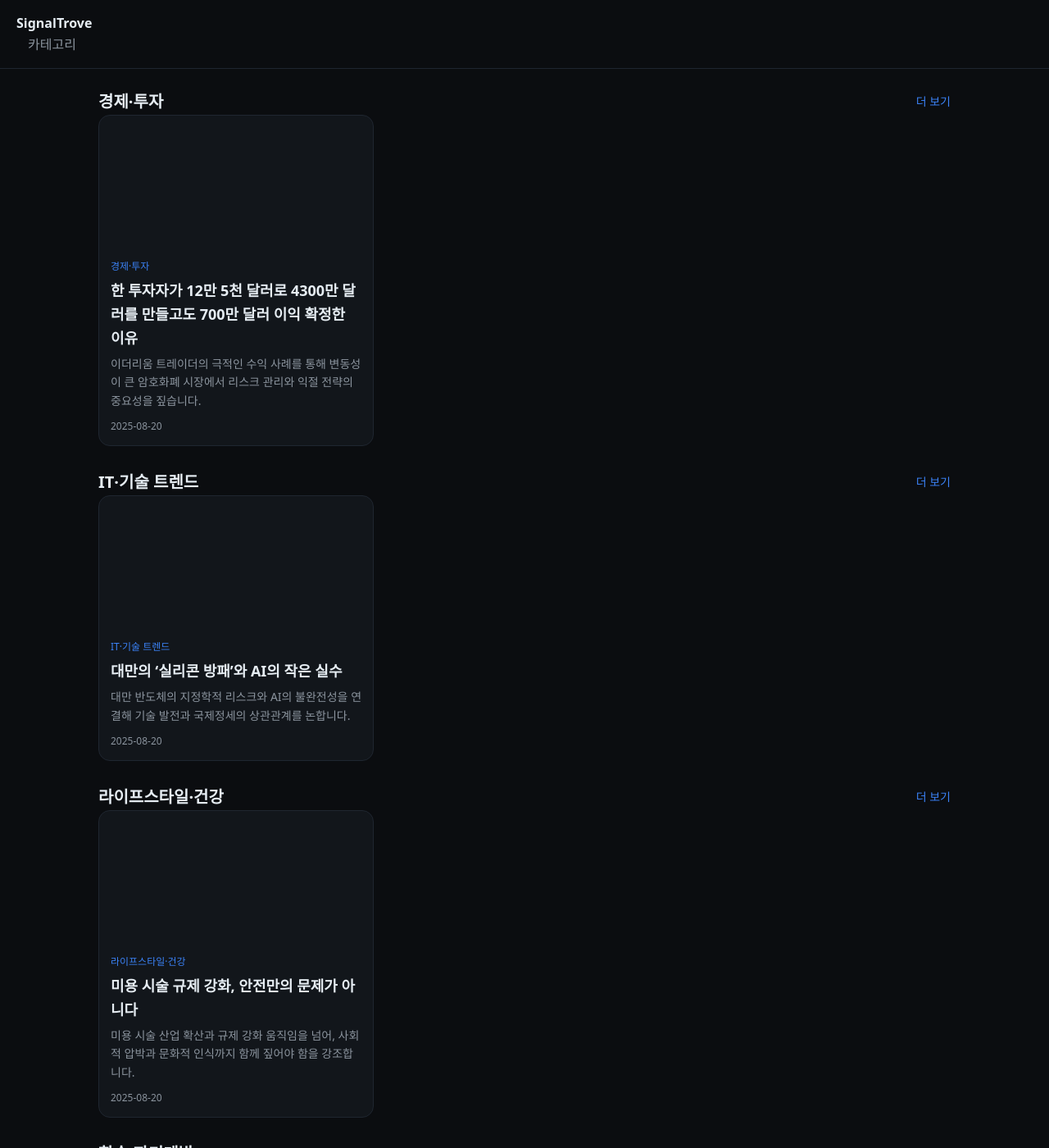
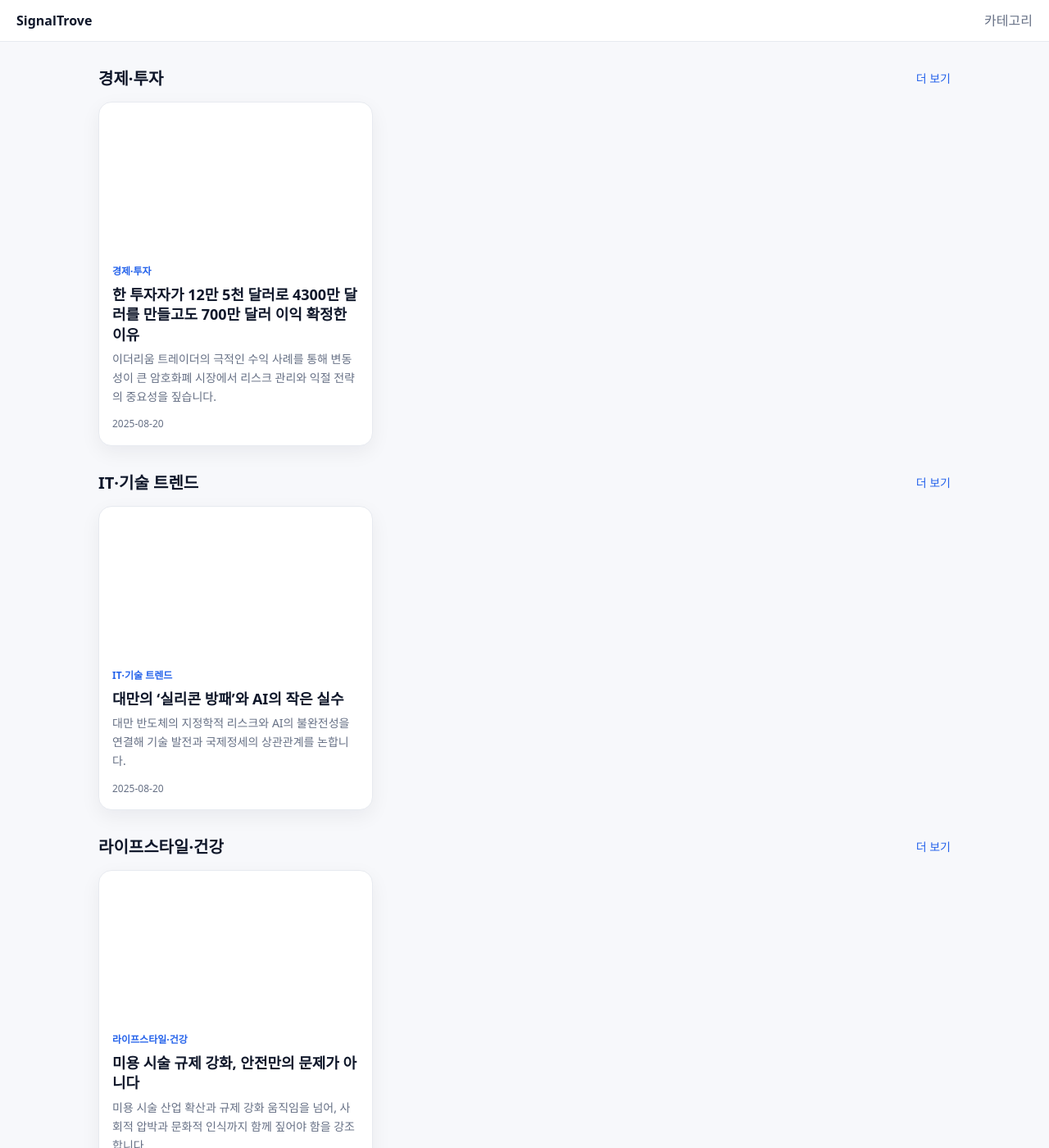
Before and after one commit to signaltrove/signaltrove.github.io, a Jekyll site: the page built from index.html, in a window 1280 px wide and 1400 px high. Shown: the whole window at 82% size. Built offline with Jekyll 4.4.1, drawn with Linux system fonts in a browser that asks for light colours.

Commit message:
Update main.css

```diff
--- a/assets/css/main.css
+++ b/assets/css/main.css
@@ -1,23 +1,77 @@
+/* ===== Color System (Light by default) ===== */
 :root{
-  --bg:#0b0d10; --card:#12161b; --text:#e6edf3; --muted:#8b949e; --line:#1f2630; --accent:#3b82f6;
+  /* light palette */
+  --bg:#f7f8fb;
+  --card:#ffffff;
+  --text:#0f172a;
+  --muted:#667085;
+  --line:#e7eaf0;
+  --accent:#2563eb;
+  --accent-weak:#eff4ff;
+
+  --radius:16px;
+  --shadow:0 8px 24px rgba(15,23,42,.06);
 }
+
+/* dark palette (only when data-theme="dark" on <html>) */
+html[data-theme="dark"]{
+  --bg:#0b0d10;
+  --card:#12161b;
+  --text:#e6edf3;
+  --muted:#8b949e;
+  --line:#1f2630;
+  --accent:#60a5fa;
+  --accent-weak:#0f172a;
+}
+
+/* ===== Base ===== */
 *{box-sizing:border-box}
-body{margin:0;background:var(--bg);color:var(--text);font:16px/1.6 ui-sans-serif,system-ui,Segoe UI,Roboto,Apple SD Gothic Neo}
-.site-header,.site-footer{border-bottom:1px solid var(--line);padding:16px 20px}
-.site-footer{border-top:1px solid var(--line);border-bottom:none}
-.brand{font-weight:700;color:var(--text);text-decoration:none}
-.nav a{color:var(--muted);margin-left:14px;text-decoration:none}
-.wrap{max-width:1080px;margin:0 auto;padding:24px 20px}
-.page-title{margin:8px 0 18px;font-size:28px}
-.cards{display:grid;grid-template-columns:repeat(auto-fill,minmax(260px,1fr));gap:16px}
-.card{display:block;background:var(--card);border:1px solid var(--line);border-radius:14px;overflow:hidden;text-decoration:none;color:inherit;transition:transform .12s ease}
-.card:hover{transform:translateY(-2px)}
-.thumb{width:100%;height:160px;background-size:cover;background-position:center}
-.meta{padding:14px}
-.cat{font-size:12px;color:var(--accent);margin-bottom:6px}
-.title{font-size:18px;margin:0 0 6px}
-.desc{color:var(--muted);font-size:14px;margin:0 0 10px}
+body{
+  margin:0;background:var(--bg);color:var(--text);
+  font:16px/1.65 ui-sans-serif,system-ui,Segoe UI,Roboto,Apple SD Gothic Neo,Noto Sans KR,sans-serif;
+  -webkit-font-smoothing:antialiased; text-rendering:optimizeLegibility;
+}
+a{color:var(--accent);text-decoration:none}
+a:hover{text-decoration:underline}
+
+.wrap{max-width:1080px;margin:0 auto;padding:28px 20px}
+
+/* ===== Header ===== */
+.site-header{
+  position:sticky;top:0;z-index:50;
+  background:var(--card);border-bottom:1px solid var(--line);
+  padding:12px 20px; display:flex; align-items:center; gap:16px;
+}
+.brand{font-weight:800;color:var(--text);text-decoration:none}
+.nav{margin-left:auto; display:flex; gap:14px; align-items:center}
+.nav a{color:var(--muted)}
+.theme-btn{
+  border:1px solid var(--line); background:var(--card); color:var(--muted);
+  border-radius:999px; padding:6px 10px; cursor:pointer;
+}
+.theme-btn:hover{background:var(--accent-weak); color:var(--accent)}
+.site-footer{border-top:1px solid var(--line);padding:20px;color:var(--muted)}
+
+/* ===== Cards / Sections ===== */
+.page-title{margin:8px 0 18px;font-size:28px;font-weight:800}
+.section-head{display:flex;align-items:center;justify-content:space-between;margin:0 0 12px}
+.section-head h2{margin:0;font-size:20px}
+.section-head a{font-size:14px}
+
+.cards{display:grid;grid-template-columns:repeat(auto-fill,minmax(320px,1fr));gap:18px}
+.card{
+  display:block; background:var(--card); border:1px solid var(--line); border-radius:var(--radius);
+  box-shadow:var(--shadow); overflow:hidden; text-decoration:none; color:inherit;
+  transition:transform .12s ease, box-shadow .12s ease;
+}
+.card:hover{transform:translateY(-2px); box-shadow:0 10px 28px rgba(15,23,42,.10)}
+.thumb{width:100%;height:180px;background-size:cover;background-position:center}
+.meta{padding:16px}
+.cat{font-size:12px;color:var(--accent);margin-bottom:6px;font-weight:700}
+.title{font-size:18px;margin:0 0 6px;line-height:1.35}
+.desc{color:var(--muted);font-size:14px;margin:0 0 12px}
 .date{color:var(--muted);font-size:12px}
-.section-head{display:flex;align-items:center;justify-content:space-between}
-.section-head h2{margin:0;font-size:20px}
-.section-head a{font-size:14px;color:var(--accent);text-decoration:none}
+
+/* Post body */
+.post-body p{margin:0 0 1em}
+.post-body img{max-width:100%;border-radius:12px}
```
